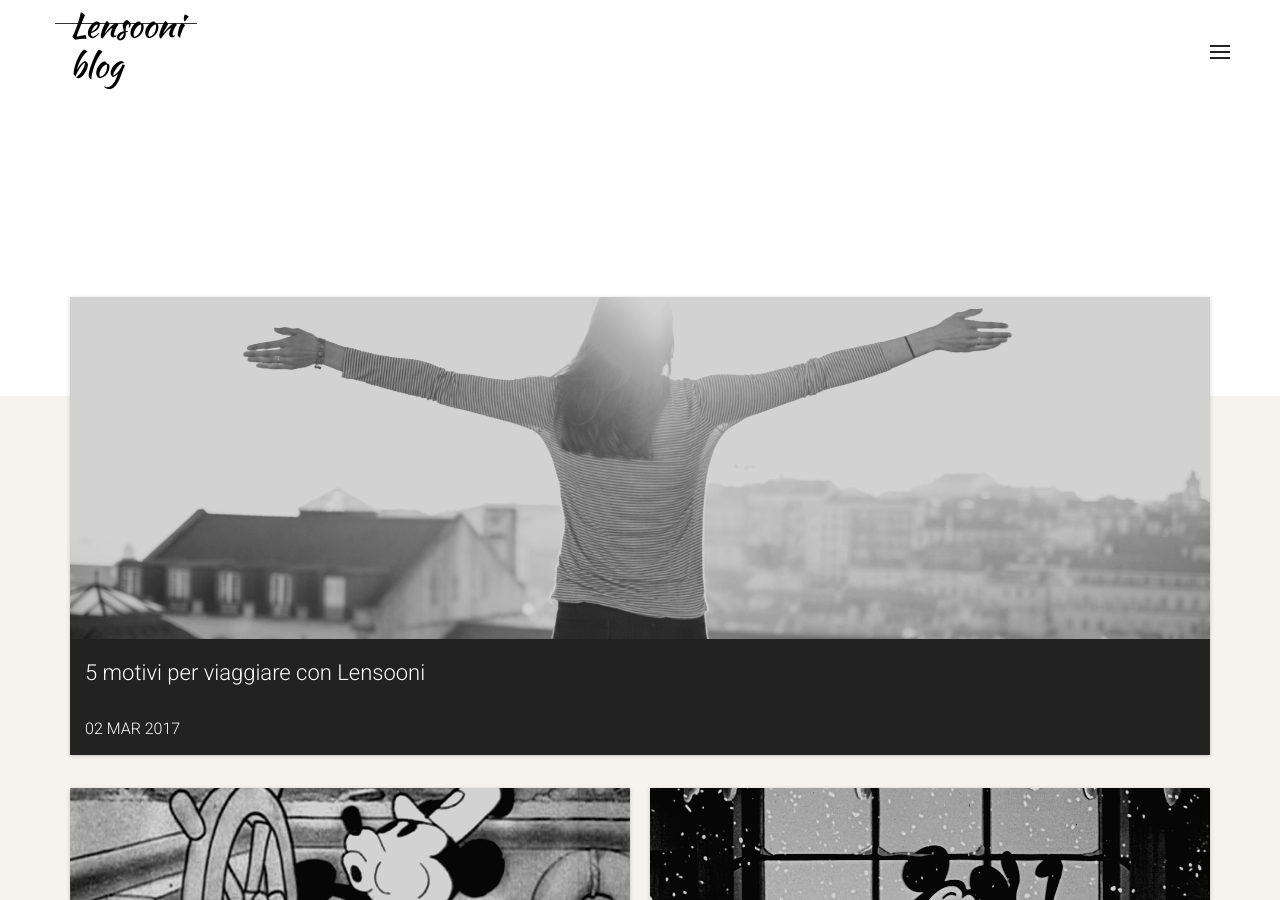
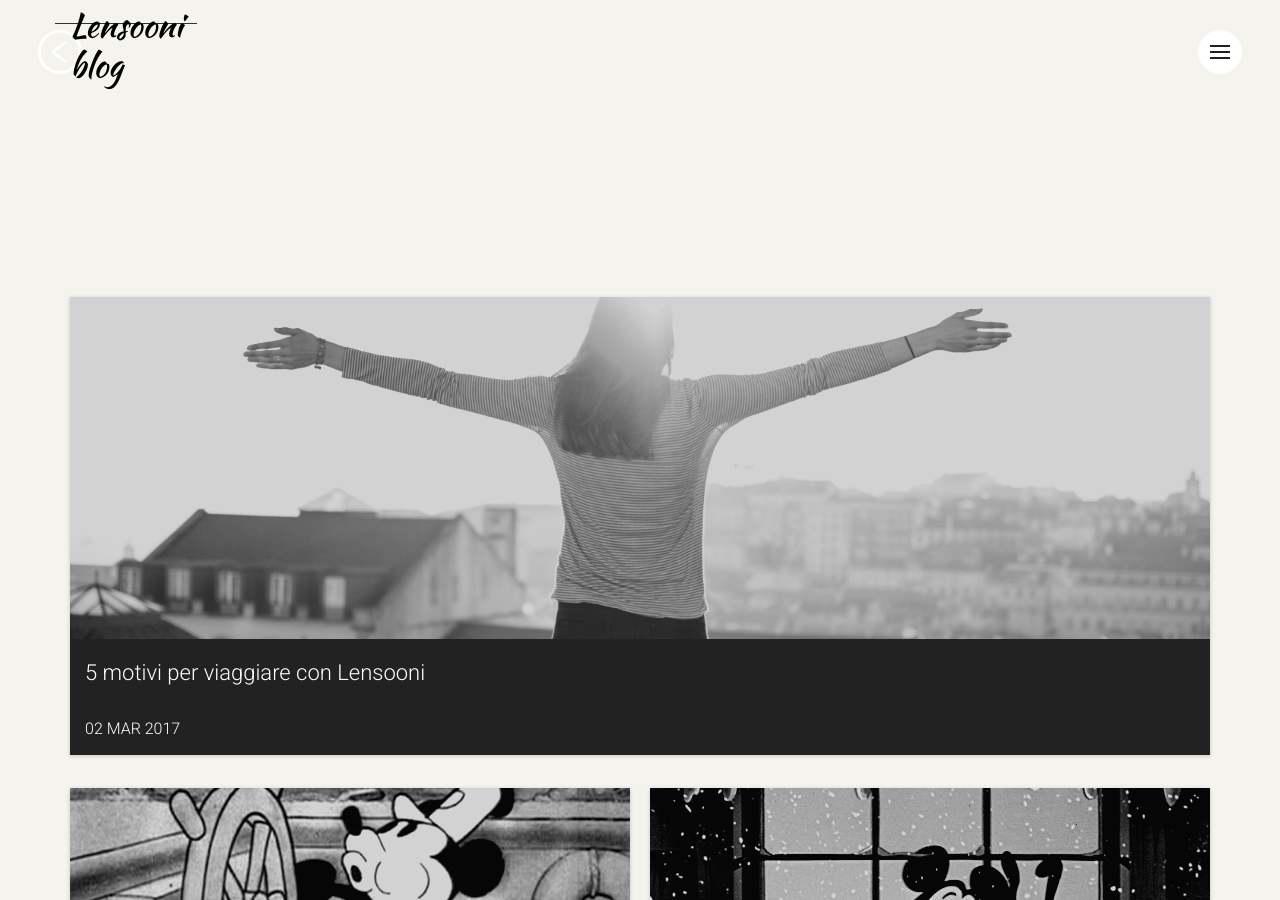
Before and after one commit to Giachelli/blog, a Jekyll site: the page built from index.html, in a window 1280 px wide and 900 px high. Built offline with Jekyll 4.4.1, drawn with Linux system fonts in a browser that asks for light colours; nearby versions of some CDN libraries; some web fonts are replaced; Markdown is read by kramdown in place of the engine named in the settings; comment, search, counter and statistics services are not loaded.

Commit message:
fix style

```diff
--- a/index.html
+++ b/index.html
@@ -15,7 +15,7 @@
             </div>
         </div>
 </nav>
-<section class="section--first section--first--1 section--frontpage">
+<section class="section--first section--first-1 section--frontpage">
   <div class="section-title">
 <!--
     <div class="container">
```
